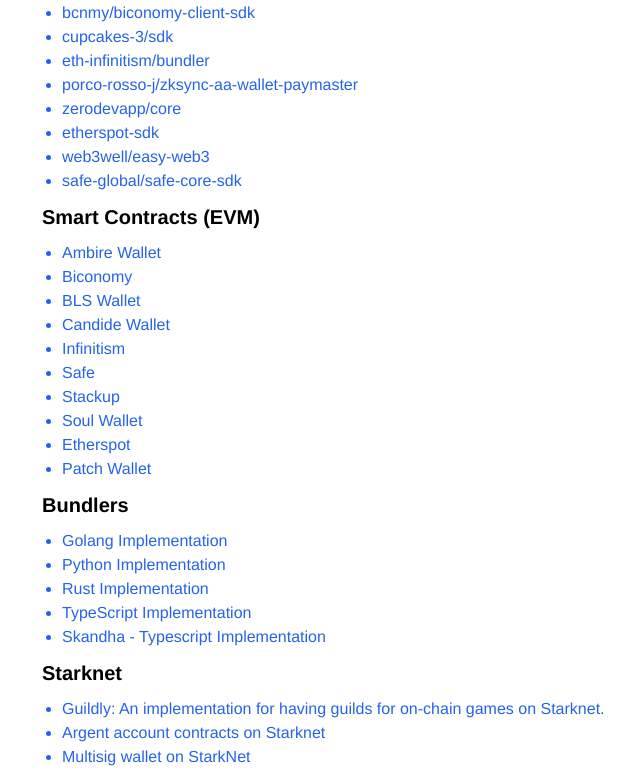
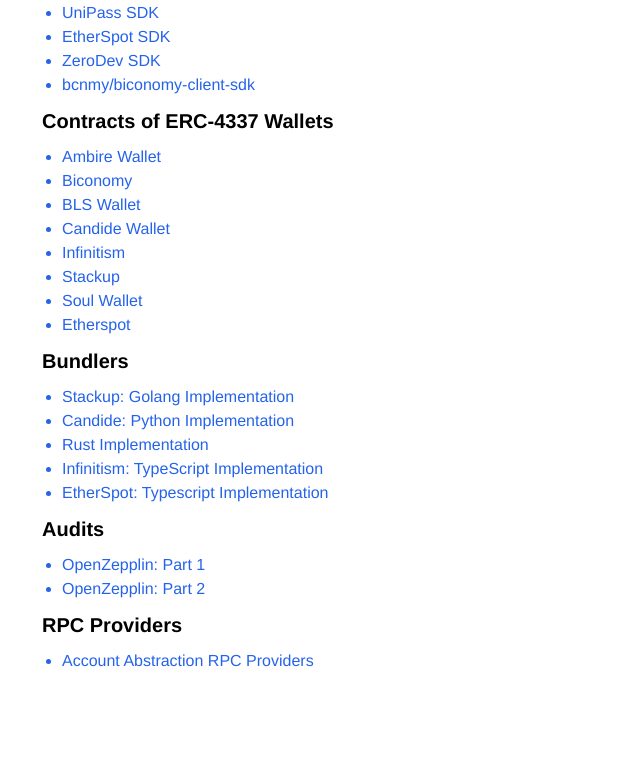
Before and after one commit to eth-infinitism/landing-page, a Next.js app: page /resources in a window 1280 px wide. Shown: the part 674-1446 px from the top of the page, without its empty margins (38-678 px from the left). Built offline with nearby package versions, Linux system fonts and the light colour scheme.

Commit message:
clean up resources

```diff
--- a/configs/home/partner.ts
+++ b/configs/home/partner.ts
@@ -28,6 +28,7 @@
 import ambire_icon from '@assets/logos/ambire.jpeg';
 import cartridge_icon from '@assets/logos/cartridge.jpeg';
 import iotex_icon from '@assets/logos/iotex.jpeg';
+import openfort_icon from '@assets/logos/openfort.jpeg';
 
 
 export interface IPartnerItem {
@@ -152,4 +153,8 @@
     logo: iotex_icon,
     link: 'https://iotex.io/',
   },
+  {
+    logo: openfort_icon,
+    link: 'https://www.openfort.xyz/',
+  },
 ];
--- a/configs/resources/code.ts
+++ b/configs/resources/code.ts
@@ -3,61 +3,45 @@
 // Config tutorials here
 export const Code: IResourceSection[] = [
   {
-    sectionName: "Developer tools",
+    sectionName: "Getting started",
     resources: [
       {
         name: `Trampoline, an ERC-4337-enabled browser extension wallet that takes care of the boilerplate so hackers can jump straight to experimenting with AA`,
         url: `https://github.com/eth-infinitism/trampoline`
-      }
+      },
+      {
+        name: `Building a custom wallet with Trampoline - a step-by-step guide`,
+        url: `https://mirror.xyz/erc4337official.eth/r0Sxa_ncYJA8y7_YHeKz9cShDgfTNR1fVBolcBN7VZ4`
+      },
+      {
+        name: "Unlocking Account Abstraction - a workshop",
+        url: `https://www.youtube.com/watch?v=H5c84HERmkM`,
+      },
     ]
   },
   {
     sectionName: "SDK & Libraries",
     resources: [
       {
-        name: "0xpass/0xpass",
-        url: `https://github.com/0xpass/0xpass`,
+        name: `UniPass SDK`,
+        url: `https://www.unipass.id/`,
       },
       {
-        name: "argentlabs/argent-x",
-        url: `https://github.com/argentlabs/argent-x`,
+        name: "EtherSpot SDK",
+        url: `https://etherspot.io/`,
+      },
+      {
+        name: "ZeroDev SDK",
+        url: `https://zerodev.app/`,
       },
       {
         name: "bcnmy/biconomy-client-sdk",
         url: `https://github.com/bcnmy/biconomy-client-sdk`,
       },
-      {
-        name: "cupcakes-3/sdk",
-        url: `https://github.com/cupcakes-3/sdk`,
-      },
-      {
-        name: "eth-infinitism/bundler",
-        url: `https://github.com/eth-infinitism/bundler`,
-      },
-      {
-        name: "porco-rosso-j/zksync-aa-wallet-paymaster",
-        url: `https://github.com/porco-rosso-j/zksync-aa-wallet-paymaster`,
-      },
-      {
-        name: "zerodevapp/core",
-        url: `https://github.com/zerodevapp/core`,
-      },
-      {
-        name: "etherspot-sdk",
-        url: `https://github.com/etherspot/etherspot-sdk`,
-      },
-      {
-        name: "web3well/easy-web3",
-        url: `https://github.com/web3well/easy-web3`,
-      },
-      {
-        name: "safe-global/safe-core-sdk",
-        url: `https://github.com/safe-global/safe-core-sdk`,
-      },
     ],
   },
   {
-    sectionName: "Smart Contracts (EVM)",
+    sectionName: "Contracts of ERC-4337 Wallets",
     resources: [
       {
         name: "Ambire Wallet",
@@ -80,10 +64,6 @@
         url: `https://github.com/eth-infinitism/account-abstraction`,
       },
       {
-        name: "Safe",
-        url: `https://github.com/safe-global/safe-contracts/`,
-      },
-      {
         name: "Stackup",
         url: `https://github.com/stackup-wallet/stackup`,
       },
@@ -94,56 +74,31 @@
       {
         name: "Etherspot",
         url: `https://github.com/etherspot/etherspot-contracts/`,
-      },
-      {
-        name: "Patch Wallet",
-        url: `https://github.com/PaymagicXYZ/patch-base-account-contracts`,
-      },
+      }
     ],
   },
   {
     sectionName: `Bundlers`,
     resources: [
       {
-        name: `Golang Implementation`,
+        name: `Stackup: Golang Implementation`,
         url: `https://github.com/stackup-wallet/stackup-bundler`
       },
       {
-        name: `Python Implementation`,
+        name: `Candide: Python Implementation`,
         url: `https://github.com/candidelabs/Candide-bundler-and-paymaster-RPC`
       },
       {
         name: `Rust Implementation`,
-        url: `https://github.com/Vid201/aa-bundler/ - blog(https://hackmd.io/@Vid201/aa-bundler-rust)`
+        url: `https://github.com/Vid201/aa-bundler/`
       },
       {
-        name: `TypeScript Implementation`,
+        name: `Infinitism: TypeScript Implementation`,
         url: `https://github.com/eth-infinitism/bundler`
       },
       {
-        name: `Skandha - Typescript Implementation`,
+        name: `EtherSpot: Typescript Implementation`,
         url: `https://github.com/etherspot/skandha`
-      }
-    ]
-  },
-  {
-    sectionName: `Starknet`,
-    resources: [
-      {
-        name: `Guildly: An implementation for having guilds for on-chain games on Starknet.`,
-        url: `https://github.com/Guildly/contracts`
-      },
-      {
-        name: `Argent account contracts on Starknet`,
-        url: `https://github.com/argentlabs/argent-contracts-starknet`
-      },
-      {
-        name: `Multisig wallet on StarkNet`,
-        url: `https://github.com/eqlabs/starknet-multisig/`
-      },
-      {
-        name: `Another Multisig wallet on StarkNet`,
-        url: `https://github.com/sambarnes/cairo-multisig`
       }
     ]
   },
@@ -151,11 +106,11 @@
     sectionName: `Audits`,
     resources: [
       {
-        name: `EIP-4337 – Ethereum Account Abstraction Audit - Part 1`,
+        name: `OpenZepplin: Part 1`,
         url: `https://blog.openzeppelin.com/eth-foundation-account-abstraction-audit/`
       },
       {
-        name: `EIP-4337 – Ethereum Account Abstraction Audit - Part 2`,
+        name: `OpenZepplin: Part 2`,
         url: `https://blog.openzeppelin.com/eip-4337-ethereum-account-abstraction-incremental-audit/`
       }
     ]
```
Also changed, not shown: configs/home/talks.ts (+7 -2 lines), assets/logos/openfort.jpeg (added).
